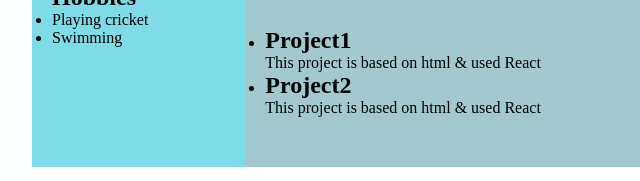
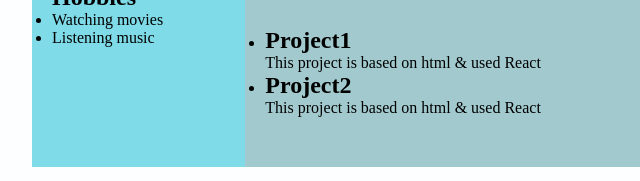
Before and after one commit to meghanakakarla666/Resume, a plain HTML site: page index.html in a window 1280 px wide. Shown: the part 575-756 px from the top of the page, 288-928 px from the left. Drawn offline with Linux system fonts and the light colour scheme.

Commit message:
Update index.html

```diff
--- a/index.html
+++ b/index.html
@@ -42,8 +42,8 @@
 			<div class="Hobbies">
 				<h2>Hobbies</h2>
 				<ul>
-					<li>Playing cricket</li>
-					<li>Swimming</li>
+					<li>Watching movies</li>
+					<li>Listening music</li>
 				</ul>
 			</div>
 		</div>
```
